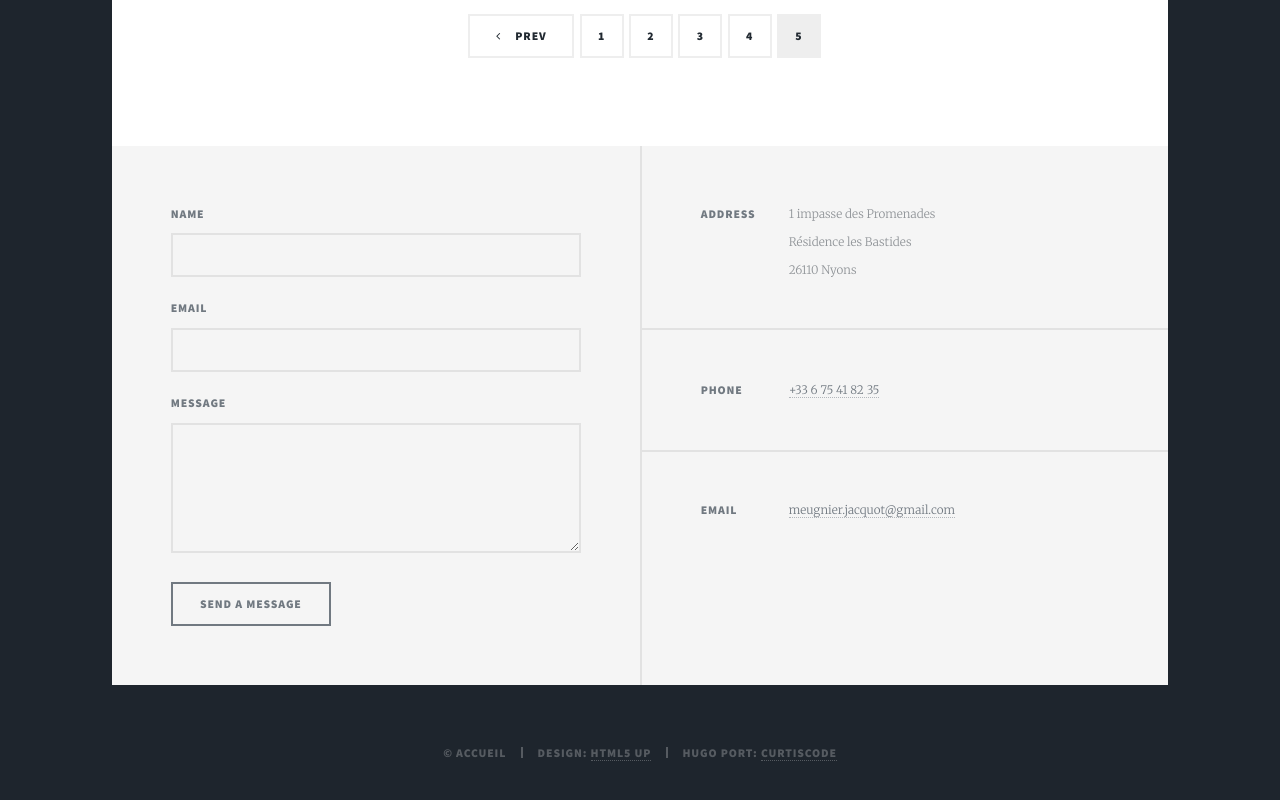
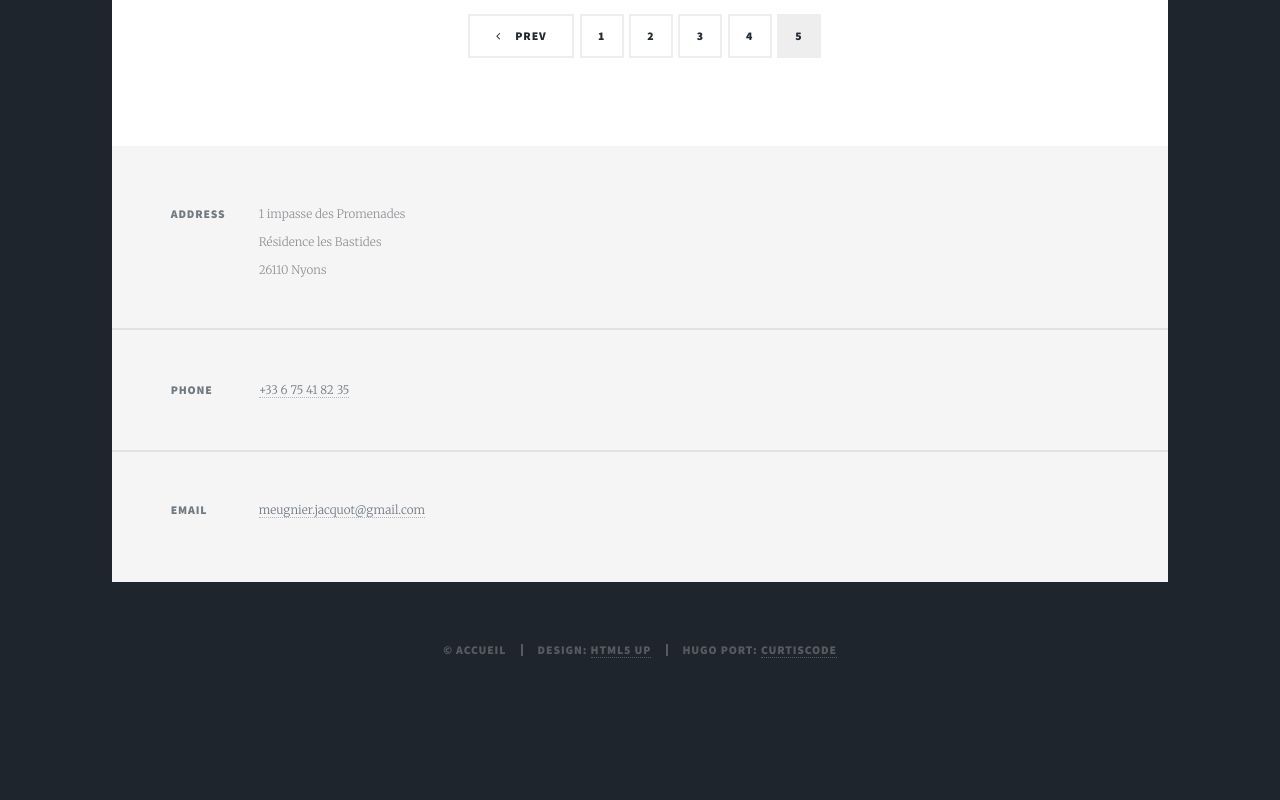
Before and after one commit to jacquesmeugnier/jacquesmeugnier.github.io, a plain HTML site: page page/5/index.html in a window 1280 px wide. Shown: the part 3279-4079 px from the top of the page. After the commit the page ends 3996 px from the top, so only its background shows below. Drawn offline with Linux system fonts and the light colour scheme.

Commit message:
Update index.html

```diff
--- a/page/5/index.html
+++ b/page/5/index.html
@@ -305,27 +305,7 @@
 
 <footer id="footer">
 
-    <section>
-      <form method="post" action="post-action">
-        <div class="fields">
-          <div class="field">
-            <label for="name">Name</label>
-            <input type="text" name="name" id="name" />
-          </div>
-          <div class="field">
-            <label for="email">Email</label>
-            <input type="text" name="email" id="email" />
-          </div>
-          <div class="field">
-            <label for="message">Message</label>
-            <textarea name="message" id="message" rows="3"></textarea>
-          </div>
-        </div>
-        <ul class="actions">
-          <li><input type="submit" value='Send A Message' /></li>
-        </ul>
-      </form>
-    </section>
+
 
     <section class="split contact">
 
```
